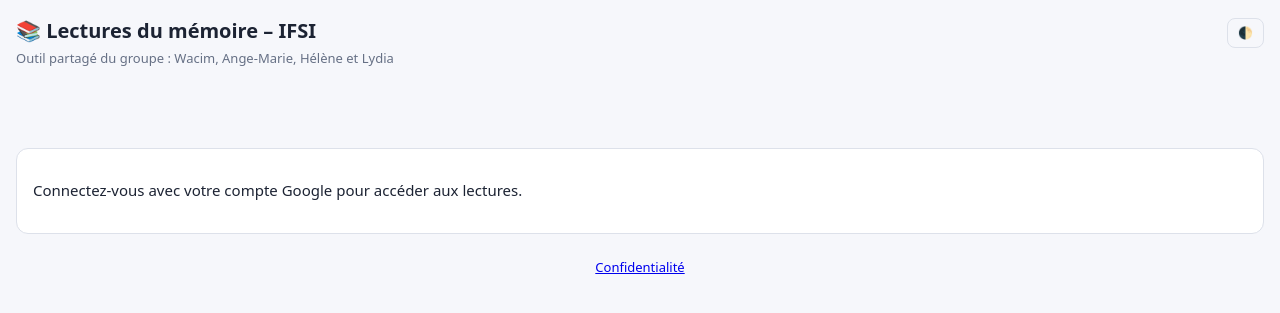
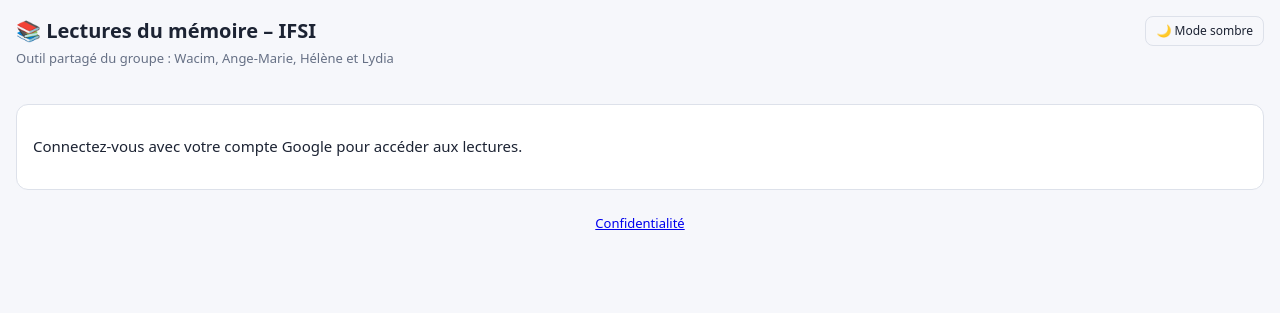
Before and after one commit to chrisguillet/lespetitschercheurs-ifsi, a PHP site: page / in a window 1280 px wide. Shown: the top 313 px of the page. Run offline with PHP 8.4, Linux system fonts and the light colour scheme; some libraries are stand-ins or nearby versions.

Commit message:
feat: account menu at top right with theme toggle and logout

```diff
--- a/app.js
+++ b/app.js
@@ -42,8 +42,6 @@ const canWrite = () => !!me && me.role === "etudiant";
 const canComment = () => !!me && me.role === "formateur";
 const canAdmin = () => !!me && (me.role === "etudiant" || me.role === "admin");   // valide les accès, modère
 const isSuper = () => !!me && me.role === "admin";                                // gère aussi les étudiants
-const ROLE_LABEL = { etudiant: "", formateur: " (formateur : lecture + commentaires)", lecteur: " (lecture seule)",
-  admin: " (administrateur)" };
 
 /* ---------- API ---------- */
 
@@ -90,7 +88,7 @@ function showGate(msg, retry) {
   $("gate").classList.remove("hidden");
   $("app").classList.add("hidden");
   $("tabs").classList.add("hidden");
-  $("me").innerHTML = "";
+  renderMeAnonyme();
   $("retry").classList.toggle("hidden", !retry);
   if (msg) $("gatemsg").textContent = msg;
 }
@@ -207,10 +205,35 @@ document.addEventListener("visibilitychange", () => { if (!document.hidden) refr
 
 const students = () => users.filter(u => u.role === "etudiant");
 
+const ROLE_NOM = { etudiant: "Étudiant", formateur: "Formateur · lecture et commentaires", lecteur: "Lecteur · lecture seule", admin: "Administrateur" };
+
+const themeSombre = () => (document.documentElement.dataset.theme || (matchMedia("(prefers-color-scheme: dark)").matches ? "dark" : "light")) === "dark";
+function majLibelleTheme() { const b = $("themebtn"); if (b) b.textContent = themeSombre() ? "☀️ Mode clair" : "🌙 Mode sombre"; }
+function basculerTheme() {
+  const next = themeSombre() ? "light" : "dark";
+  document.documentElement.dataset.theme = next;
+  try { localStorage.setItem("lydia_theme", next); } catch (e) { /* ignoré */ }
+  majLibelleTheme();
+}
+
+// En haut à droite : menu du compte (statut de connexion, thème, déconnexion).
 function renderMe() {
-  $("me").innerHTML = `<span class="who" style="--c:${esc(me.couleur)}">Connecté(e) : ${esc(me.prenom)}${ROLE_LABEL[me.role] || ""}</span>
-    <button class="btn sm sec" id="logout">Se déconnecter</button>`;
+  $("me").innerHTML = `<details class="colmenu acct"><summary class="btn sm sec acctbtn" aria-label="Menu du compte : ${esc(me.prenom)}">
+      <span class="avatar" style="--c:${esc(me.couleur)}">${esc(String(me.prenom || "?").trim().charAt(0).toUpperCase())}</span><span class="acctname">${esc(me.prenom)}</span> ▾</summary>
+    <div class="colpop right acctpop">
+      <div class="acctwho"><span class="meta">Connecté(e) :</span> <b>${esc(me.prenom)}</b><div class="meta">${esc(ROLE_NOM[me.role] || me.role)}</div></div>
+      <button type="button" class="btn sm sec" id="themebtn"></button>
+      <button type="button" class="btn sm sec" id="logout">Se déconnecter</button>
+    </div></details>`;
   $("logout").onclick = logout;
+  $("themebtn").onclick = basculerTheme;
+  majLibelleTheme();
+}
+
+function renderMeAnonyme() {
+  $("me").innerHTML = '<button type="button" class="btn sm sec" id="themebtn"></button>';
+  $("themebtn").onclick = basculerTheme;
+  majLibelleTheme();
 }
 
 function renderPending() {
@@ -861,13 +884,6 @@ function renderSynth() {
 
 /* ---------- Thème et « nouveautés » ---------- */
 
-$("theme").onclick = () => {
-  const cur = document.documentElement.dataset.theme || (matchMedia("(prefers-color-scheme: dark)").matches ? "dark" : "light");
-  const next = cur === "dark" ? "light" : "dark";
-  document.documentElement.dataset.theme = next;
-  try { localStorage.setItem("lydia_theme", next); } catch (e) { /* ignoré */ }
-};
-
 let vuDepuis = null;
 const cleVu = () => "lydia_vu:" + (me ? me.prenom : "");
 function chargerVu() { try { vuDepuis = localStorage.getItem(cleVu()) || null; } catch (e) { vuDepuis = null; } }
@@ -990,4 +1006,5 @@ function renderAll() {
   renderTable();
 }
 
+renderMeAnonyme();
 initGoogle();
--- a/index.html
+++ b/index.html
@@ -9,9 +9,11 @@
 </head>
 <body>
 <header>
-  <div class="toprow"><h1>📚 Lectures du mémoire – IFSI</h1><button class="btn sm sec" id="theme" type="button" aria-label="Changer de thème clair/sombre" title="Thème clair / sombre">🌓</button></div>
-  <div class="sub">Outil partagé du groupe : Wacim, Ange-Marie, Hélène et Lydia</div>
-  <div class="me" id="me"></div>
+  <div class="toprow">
+    <div><h1>📚 Lectures du mémoire – IFSI</h1>
+    <div class="sub">Outil partagé du groupe : Wacim, Ange-Marie, Hélène et Lydia</div></div>
+    <div class="me" id="me"></div>
+  </div>
   <div class="tabs hidden" id="tabs" role="tablist">
     <button class="tab on" data-t="all" role="tab" aria-selected="true">📊 Tableau commun</button>
     <button class="tab" data-t="mine" role="tab" aria-selected="false">✍️ Mes lectures</button>
--- a/style.css
+++ b/style.css
@@ -9,7 +9,7 @@ header{padding:16px 16px 0;max-width:1400px;margin:auto}
 h1{font-size:20px;margin:0 0 4px}
 .sub{color:var(--mut);font-size:13px}
 main{max-width:1400px;margin:auto;padding:12px 16px 40px}
-.me{display:flex;flex-wrap:wrap;gap:8px;align-items:center;margin:12px 0;min-height:30px}
+.me{display:flex;gap:8px;align-items:center;margin:0;flex-shrink:0}
 .who{border:2px solid var(--c);border-radius:999px;padding:4px 14px;background:var(--c);color:#fff}
 .tabs{display:flex;gap:4px;border-bottom:1px solid var(--bd);margin-top:8px}
 .tab{background:none;border:0;padding:10px 16px;font:inherit;color:var(--mut);cursor:pointer;border-bottom:3px solid transparent}
@@ -58,7 +58,7 @@ td.apa{min-width:280px;white-space:normal}
 .apatxt{white-space:pre-wrap}
 
 /* ---------- Thème, accessibilité ---------- */
-.toprow{display:flex;justify-content:space-between;align-items:center;gap:8px}
+.toprow{display:flex;justify-content:space-between;align-items:flex-start;gap:12px;margin-bottom:10px}
 :focus-visible{outline:3px solid var(--pri);outline-offset:2px}
 .btn.sm{min-height:30px}
 .tabs{overflow-x:auto;scrollbar-width:thin}
@@ -151,7 +151,7 @@ details.sec:not([open])>summary::before{content:"▸ "}
 @media (max-width:700px){main{padding:8px 10px 40px}.tools input,.tools select{min-width:0;flex:1 1 140px}}
 @media (prefers-reduced-motion:reduce){*{scroll-behavior:auto!important}}
 @media print{
-  header .tabs,header .me,#theme,.noprint,.tools,#status,.drawer,footer,.btn{display:none!important}
+  header .tabs,header .me,.noprint,.tools,#status,.drawer,footer,.btn{display:none!important}
   body{background:#fff;color:#000}
   .card{border:0;padding:0}
   section.hidden{display:none!important}
@@ -172,3 +172,10 @@ tr.open .rowacts{display:block}
 .colpop.pop-filtres label{display:block;font-size:12px;font-weight:600;color:var(--mut);margin:0 0 3px}
 .colpop.pop-filtres input,.colpop.pop-filtres select{width:100%;min-width:0}
 .colmenu summary .count{margin-left:4px}
+
+/* ---------- Menu du compte (en haut à droite) ---------- */
+.avatar{display:inline-flex;width:22px;height:22px;border-radius:50%;background:var(--c);color:#fff;align-items:center;justify-content:center;font-size:12px;font-weight:700;margin-right:6px;vertical-align:middle}
+.acctbtn{display:inline-flex;align-items:center;min-height:34px}
+.acctpop{display:flex!important;flex-direction:column;gap:8px;min-width:230px;top:40px}
+.acctwho{padding-bottom:6px;border-bottom:1px solid var(--bd)}
+@media (max-width:520px){.acctname{display:none}}
```
